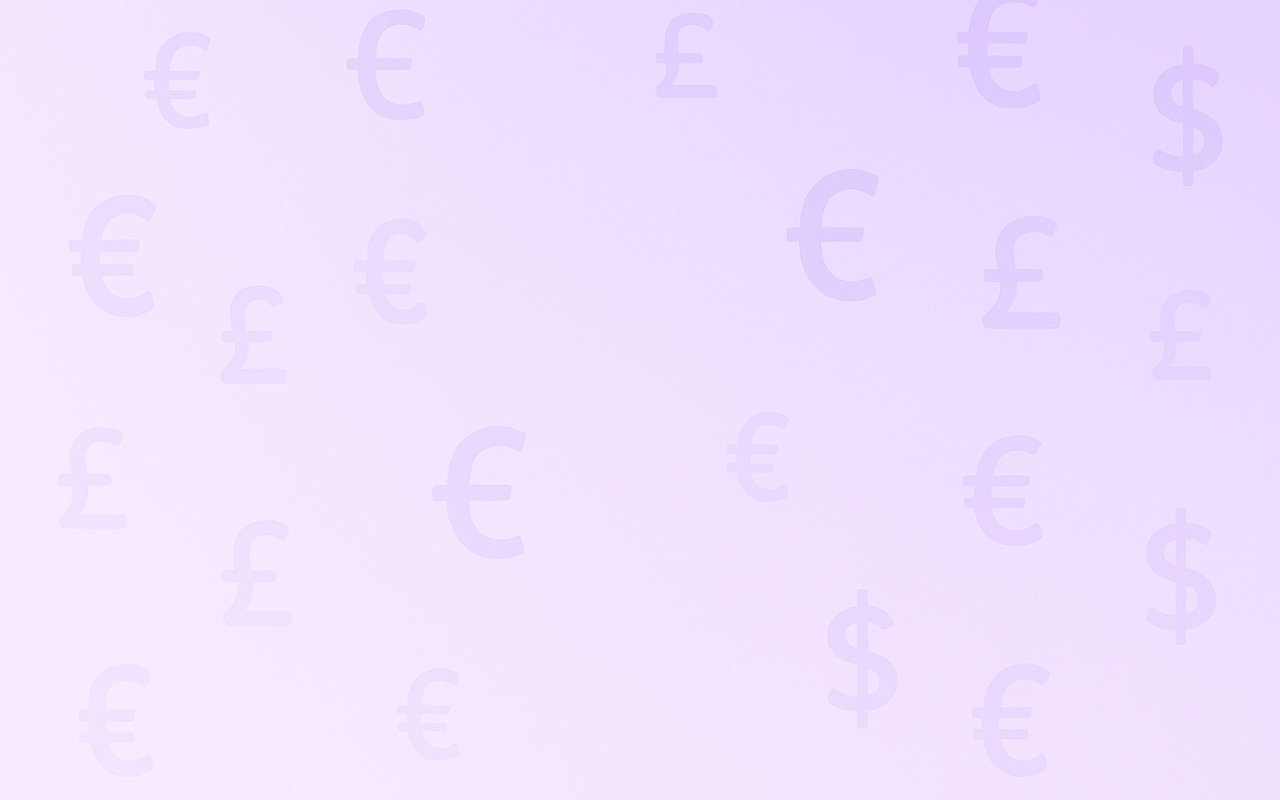
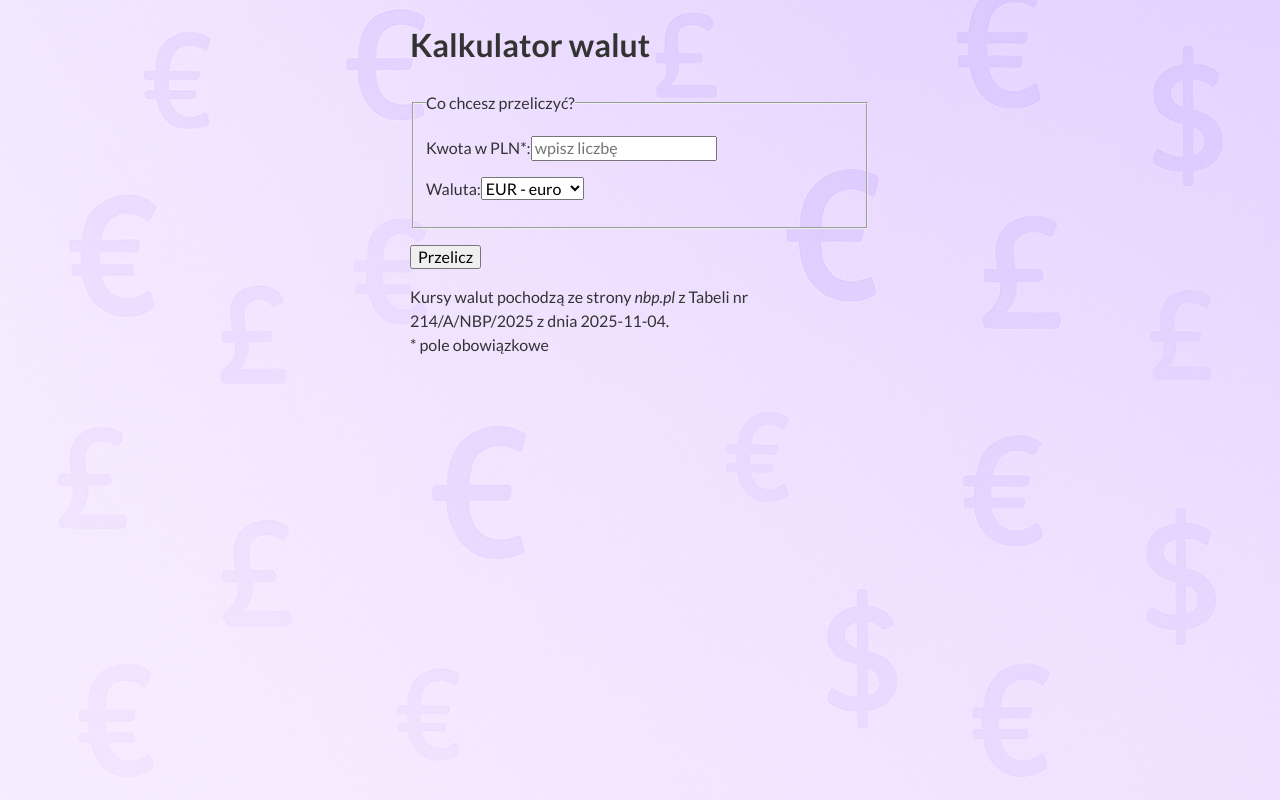
Before and after one commit to mg-wiewiora/currency-converter-react, a React (Create React App) app: page / in a window 1280 px wide. Built offline with nearby package versions, Linux system fonts and the light colour scheme.

Commit message:
added classNames and removed js classes

```diff
--- a/src/App.js
+++ b/src/App.js
@@ -1,8 +1,56 @@
-
 function App() {
   return (
     <div className="container">
+      <header className="header">
+        <h1 className="header__title">Kalkulator walut</h1>
+      </header>
 
+      <main>
+        <form className="form">
+          <fieldset className="form__fieldset">
+            <legend className="form__legend">Co chcesz przeliczyć?</legend>
+            <p>
+              <label>
+                <span className="form__label">Kwota w PLN*:</span>
+                <input
+                  className="form__field"
+                  type="number"
+                  name="amount"
+                  step="0.01"
+                  min="0.01"
+                  placeholder="wpisz liczbę"
+                  autofocus
+                  required
+                />
+              </label>
+            </p>
+            <p>
+              <label>
+                <span className="form__label">Waluta:</span>
+                <select name="currency" className="form__field">
+                  <option value="EUR" selected>
+                    EUR - euro
+                  </option>
+                  <option value="GBP">GBP - funt</option>
+                  <option value="USD">USD - dolar</option>
+                </select>
+              </label>
+            </p>
+          </fieldset>
+          <p>
+            <button className="form__button">Przelicz</button>
+          </p>
+          <p className="form__result"></p>
+        </form>
+      </main>
+
+      <footer>
+        <p>
+          Kursy walut pochodzą ze strony <em>nbp.pl</em> z Tabeli nr
+          214/A/NBP/2025 z dnia 2025-11-04.
+          <br />* pole obowiązkowe
+        </p>
+      </footer>
     </div>
   );
 }
```
